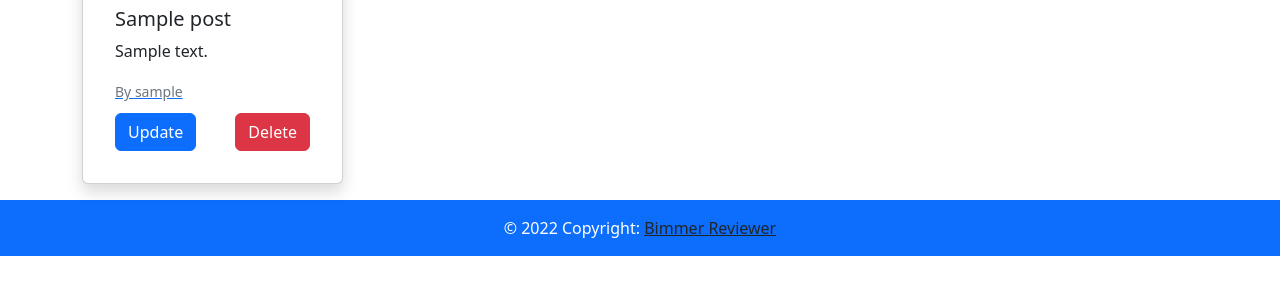
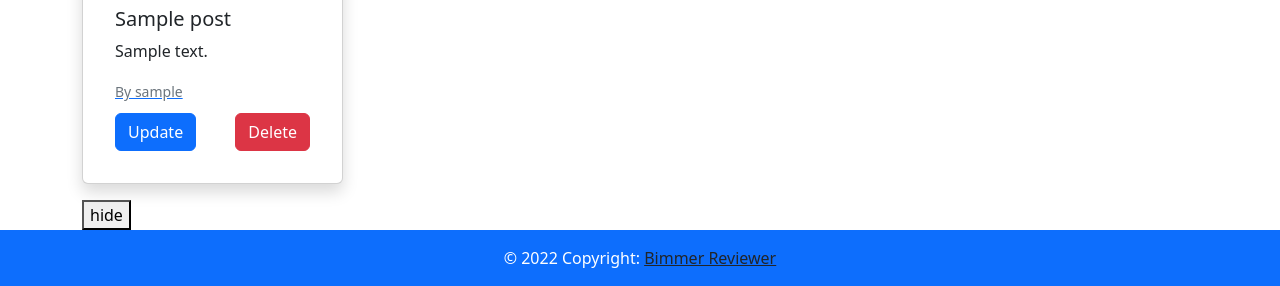
Before and after one commit to rebahama/bimmer-reviewer, a Django app: page / in a window 1280 px wide. Shown: the part 548-834 px from the top of the page. Before the commit the page ends 804 px from the top, so only its background shows below. Run offline with Django 3.2, Linux system fonts and the light colour scheme; tables that the repository leaves empty hold one stand-in row (values such as "Sample post").

Commit message:
add script function for hideing and showing the created post elements

```diff
--- a/static/css/style.css
+++ b/static/css/style.css
@@ -46,3 +46,6 @@ transform: scale(1);
 transform: scale(1.1);
 }
 }
+.intro-text{
+    text-align: center;
+}
--- a/static/javascript/script.js
+++ b/static/javascript/script.js
@@ -1 +1,19 @@
-console.log("hello world")
+// shows and hide the elements
+let hide = document.querySelectorAll('.hide')
+let btn = document.getElementById('hide-btn');
+
+btn.addEventListener('click', function clickIt(){
+
+    for (let i = 0; i < hide.length; i++) {
+        if (hide[i].style.display==="none")
+        {
+            hide[i].style.display="block";
+        }
+        else{
+            hide[i].style.display="none"
+        }
+
+
+    }
+
+})
--- a/templates/home.html
+++ b/templates/home.html
@@ -5,7 +5,7 @@
 <div class="row row-cols-1 row-cols-md-4  g-4">
   {% for post in object_list %}
   <div class="col">
-    <div class="card mb-3 shadow p-3">
+    <div class="card mb-3 shadow p-3 hide">
       <div class="card-header bg-primary text-white text-center">
         <h3> BMW</h3>
       </div>
@@ -25,5 +25,6 @@
   </div>
   {% endfor %}
 </div>
+<button id="hide-btn"> hide</button>
 
 {% endblock %}
--- a/templates/index.html
+++ b/templates/index.html
@@ -4,7 +4,7 @@
 <div class="hero">
 <div class="img-container">
     <div class="container fluid text-white bg-primary rounded top-text opacity-75 shadow p-3 mb-5">
-        <h3> hello world</h3>
+        <h2 class="intro-text"> Welcome to bimmer reviewer, this is a site for all the bimmer lovers</h2>
     </div>
 
 </div>
```
